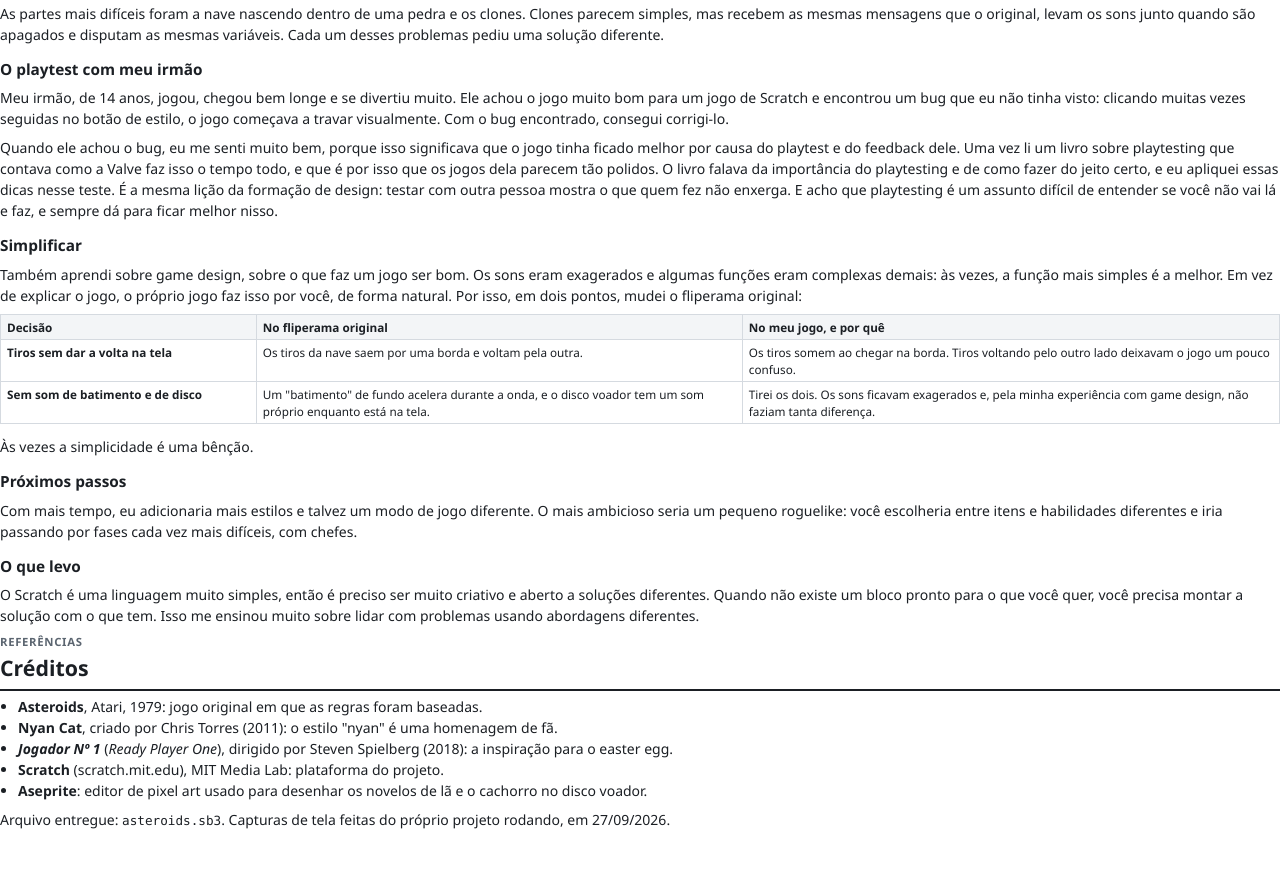
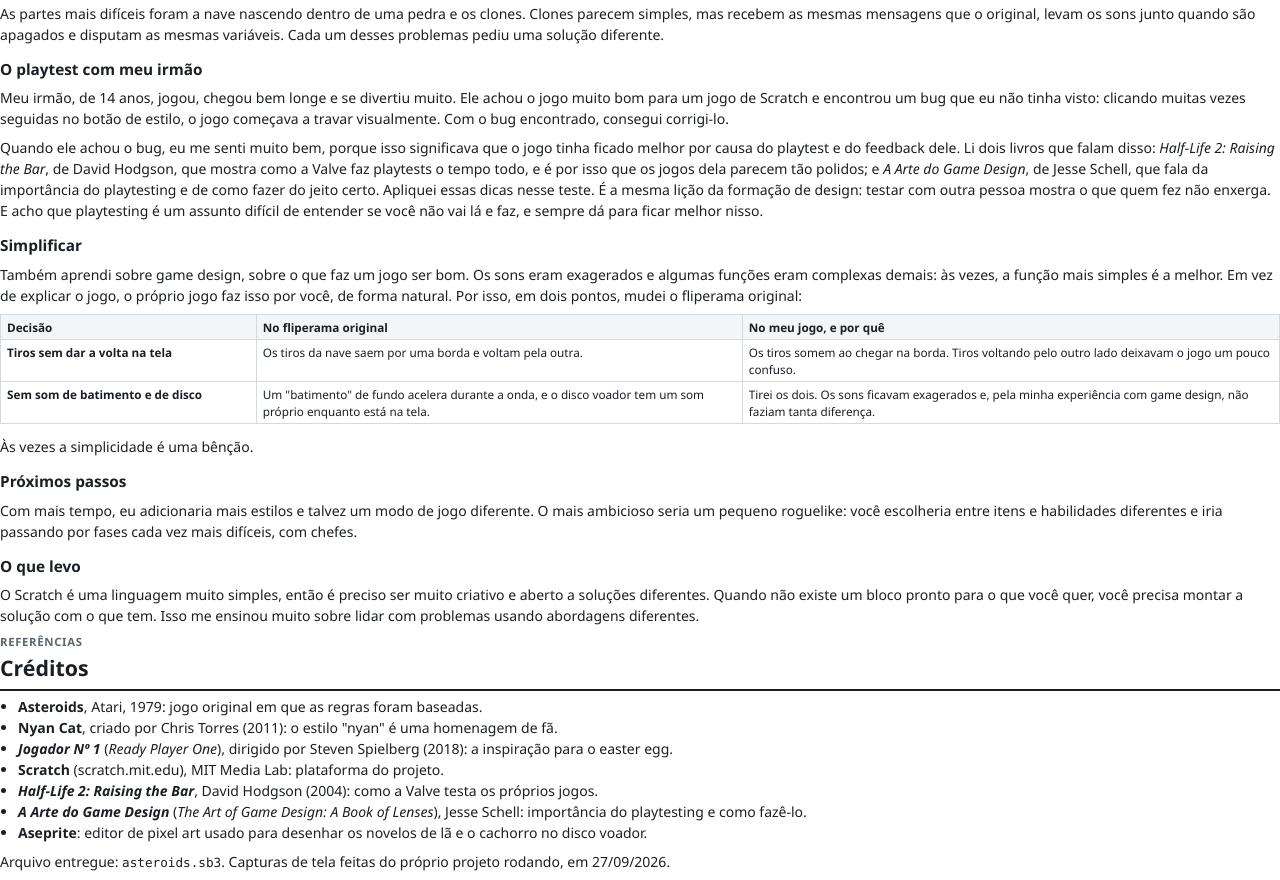
Before and after one commit to DanielGodriNeto/Asteroids-Scratch, a website: page reflexao/reflexao.html in a window 1280 px wide. Shown: the part 3219-4099 px from the top of the page. Before the commit the page ends 4057 px from the top, so only its background shows below. Drawn offline with Linux system fonts and the light colour scheme.

Commit message:
docs(reflexao): name the playtesting books

```diff
--- a/reflexao/reflexao.html
+++ b/reflexao/reflexao.html
@@ -162,7 +162,7 @@
 
   <h2>O playtest com meu irmão</h2>
   <p>Meu irmão, de 14 anos, jogou, chegou bem longe e se divertiu muito. Ele achou o jogo muito bom para um jogo de Scratch e encontrou um bug que eu não tinha visto: clicando muitas vezes seguidas no botão de estilo, o jogo começava a travar visualmente. Com o bug encontrado, consegui corrigi-lo.</p>
-  <p>Quando ele achou o bug, eu me senti muito bem, porque isso significava que o jogo tinha ficado melhor por causa do playtest e do feedback dele. Uma vez li um livro sobre playtesting que contava como a Valve faz isso o tempo todo, e que é por isso que os jogos dela parecem tão polidos. O livro falava da importância do playtesting e de como fazer do jeito certo, e eu apliquei essas dicas nesse teste. É a mesma lição da formação de design: testar com outra pessoa mostra o que quem fez não enxerga. E acho que playtesting é um assunto difícil de entender se você não vai lá e faz, e sempre dá para ficar melhor nisso.</p>
+  <p>Quando ele achou o bug, eu me senti muito bem, porque isso significava que o jogo tinha ficado melhor por causa do playtest e do feedback dele. Li dois livros que falam disso: <i>Half-Life 2: Raising the Bar</i>, de David Hodgson, que mostra como a Valve faz playtests o tempo todo, e é por isso que os jogos dela parecem tão polidos; e <i>A Arte do Game Design</i>, de Jesse Schell, que fala da importância do playtesting e de como fazer do jeito certo. Apliquei essas dicas nesse teste. É a mesma lição da formação de design: testar com outra pessoa mostra o que quem fez não enxerga. E acho que playtesting é um assunto difícil de entender se você não vai lá e faz, e sempre dá para ficar melhor nisso.</p>
 
   <h2>Simplificar</h2>
   <p>Também aprendi sobre game design, sobre o que faz um jogo ser bom. Os sons eram exagerados e algumas funções eram complexas demais: às vezes, a função mais simples é a melhor. Em vez de explicar o jogo, o próprio jogo faz isso por você, de forma natural. Por isso, em dois pontos, mudei o fliperama original:</p>
@@ -190,6 +190,8 @@
     <li><b>Nyan Cat</b>, criado por Chris Torres (2011): o estilo "nyan" é uma homenagem de fã.</li>
     <li><b><i>Jogador Nº 1</i></b> (<i>Ready Player One</i>), dirigido por Steven Spielberg (2018): a inspiração para o easter egg.</li>
     <li><b>Scratch</b> (scratch.mit.edu), MIT Media Lab: plataforma do projeto.</li>
+    <li><b><i>Half-Life 2: Raising the Bar</i></b>, David Hodgson (2004): como a Valve testa os próprios jogos.</li>
+    <li><b><i>A Arte do Game Design</i></b> (<i>The Art of Game Design: A Book of Lenses</i>), Jesse Schell: importância do playtesting e como fazê-lo.</li>
     <li><b>Aseprite</b>: editor de pixel art usado para desenhar os novelos de lã e o cachorro no disco voador.</li>
   </ul>
   <p>Arquivo entregue: <code>asteroids.sb3</code>. Capturas de tela feitas do próprio projeto rodando, em 27/09/2026.</p>
```
Also changed, not shown: 1 other file.
